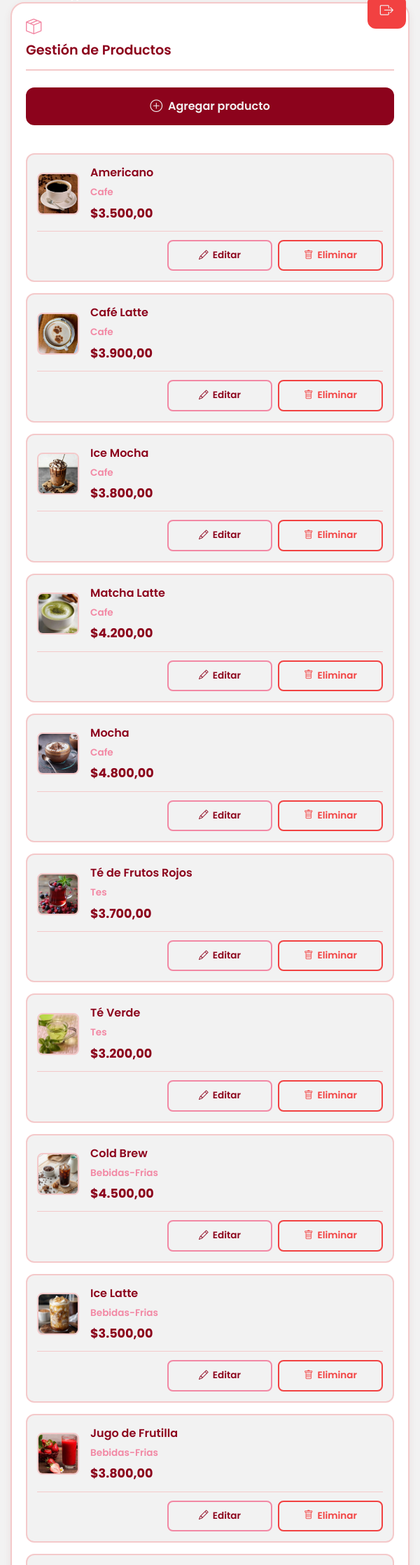
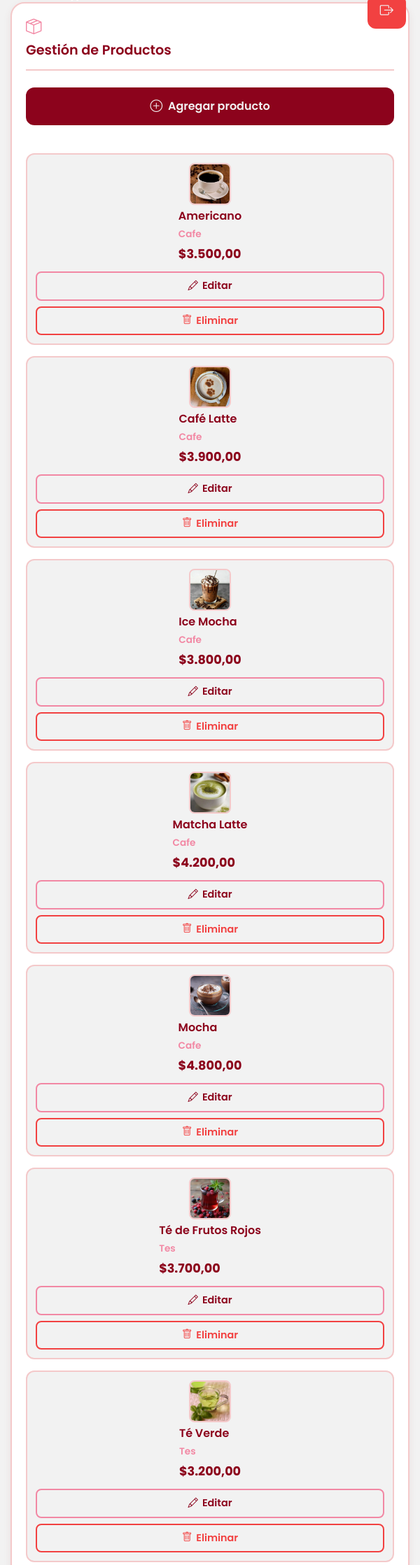
Before and after one commit to WomuLP/RomCoffe, a PHP site: page /admin.html in a window 600 px wide. Shown: the part 77-2314 px from the top of the page at 70% size. Run offline with PHP 8.4, Linux system fonts and the light colour scheme; data comes from the database, SQL or seed files in the repository; data that the repository does not hold is empty.

Commit message:
asdlsdñk

```diff
--- a/admin.css
+++ b/admin.css
@@ -167,35 +167,25 @@ body.admin-page {
   padding: 0;
   margin: 0;
   display: grid;
-  grid-template-columns: repeat(auto-fill, minmax(320px, 1fr));
-  gap: 20px;
-  max-width: 100%;
-}
-
-@media (min-width: 1400px) {
-  .product-list {
-    grid-template-columns: repeat(auto-fill, minmax(300px, 400px));
-  }
+  gap: 16px;
 }
 
 .product-list li {
   background: var(--bg-cream);
   border: 2px solid var(--bg-light-pink);
   border-radius: 12px;
-  padding: 18px 20px;
+  padding: 16px 20px;
   display: flex;
-  flex-direction: column;
-  gap: 16px;
+  justify-content: space-between;
+  align-items: center;
   transition: all 0.3s ease;
-  max-width: 100%;
-  width: 100%;
 }
 
 .product-list li .product-info {
   display: flex;
   align-items: center;
   gap: 16px;
-  width: 100%;
+  flex: 1;
 }
 
 .product-thumbnail {
@@ -204,7 +194,12 @@ body.admin-page {
   object-fit: cover;
   border-radius: 8px;
   border: 2px solid var(--bg-light-pink);
-  flex-shrink: 0;
+}
+
+.product-details {
+  display: flex;
+  flex-direction: column;
+  gap: 4px;
 }
 
 .product-list li .product-category {
@@ -217,16 +212,15 @@ body.admin-page {
 .product-list li:hover {
   border-color: var(--bg-pink);
   background: #fefefe;
-  transform: translateY(-2px);
-  box-shadow: 0 4px 12px rgba(140, 3, 28, 0.15);
+  transform: translateX(4px);
+  box-shadow: 0 2px 8px rgba(140, 3, 28, 0.1);
 }
 
-.product-list li .product-details {
+.product-list li .product-info {
   display: flex;
   flex-direction: column;
-  gap: 6px;
+  gap: 4px;
   flex: 1;
-  min-width: 0;
 }
 
 .product-list li .product-name {
@@ -244,11 +238,7 @@ body.admin-page {
 
 .product-list li .product-actions {
   display: flex;
-  gap: 10px;
-  width: 100%;
-  justify-content: flex-end;
-  padding-top: 12px;
-  border-top: 1px solid var(--bg-light-pink);
+  gap: 8px;
 }
 
 .product-list li .edit,
@@ -256,7 +246,7 @@ body.admin-page {
   background: transparent;
   border: 2px solid var(--bg-pink);
   color: var(--bg-dark);
-  padding: 10px 20px;
+  padding: 8px 16px;
   border-radius: 8px;
   cursor: pointer;
   font-weight: 600;
@@ -264,10 +254,7 @@ body.admin-page {
   transition: all 0.3s ease;
   display: inline-flex;
   align-items: center;
-  justify-content: center;
   gap: 6px;
-  min-width: 110px;
-  white-space: nowrap;
 }
 
 .product-list li .edit:hover {
@@ -346,13 +333,10 @@ body.admin-page {
     font-size: 1.3rem;
   }
 
-  .product-list {
-    grid-template-columns: repeat(auto-fill, minmax(280px, 1fr));
-    gap: 16px;
-  }
-
   .product-list li {
-    gap: 14px;
+    flex-direction: column;
+    align-items: flex-start;
+    gap: 12px;
   }
 
   .product-list li .product-info {
@@ -362,14 +346,6 @@ body.admin-page {
   .product-list li .product-actions {
     width: 100%;
     justify-content: flex-end;
-    flex-wrap: wrap;
-  }
-
-  .product-list li .edit,
-  .product-list li .delete {
-    min-width: 100px;
-    flex: 1;
-    max-width: 150px;
   }
 
   .form-row {
@@ -437,14 +413,8 @@ body.admin-page {
     max-width: 100%;
   }
 
-  .product-list {
-    grid-template-columns: 1fr;
-    gap: 16px;
-  }
-
   .product-list li {
-    padding: 14px;
-    gap: 12px;
+    padding: 12px;
   }
 
   .product-list li .product-name {
@@ -457,16 +427,13 @@ body.admin-page {
 
   .product-list li .product-actions {
     width: 100%;
-    flex-direction: row;
-    gap: 8px;
+    flex-direction: column;
   }
 
   .product-list li .edit,
   .product-list li .delete {
-    flex: 1;
-    min-width: 0;
-    padding: 10px 14px;
-    font-size: 0.85rem;
+    width: 100%;
+    justify-content: center;
   }
 }
 
--- a/index.html
+++ b/index.html
@@ -72,7 +72,6 @@
         <i class="bi bi-box-arrow-right"></i> Cerrar sesión
       </a>
     </li>
-
 
   </ul>
 </nav>
```
Also changed, not shown: style.css (+29 -53 lines).
